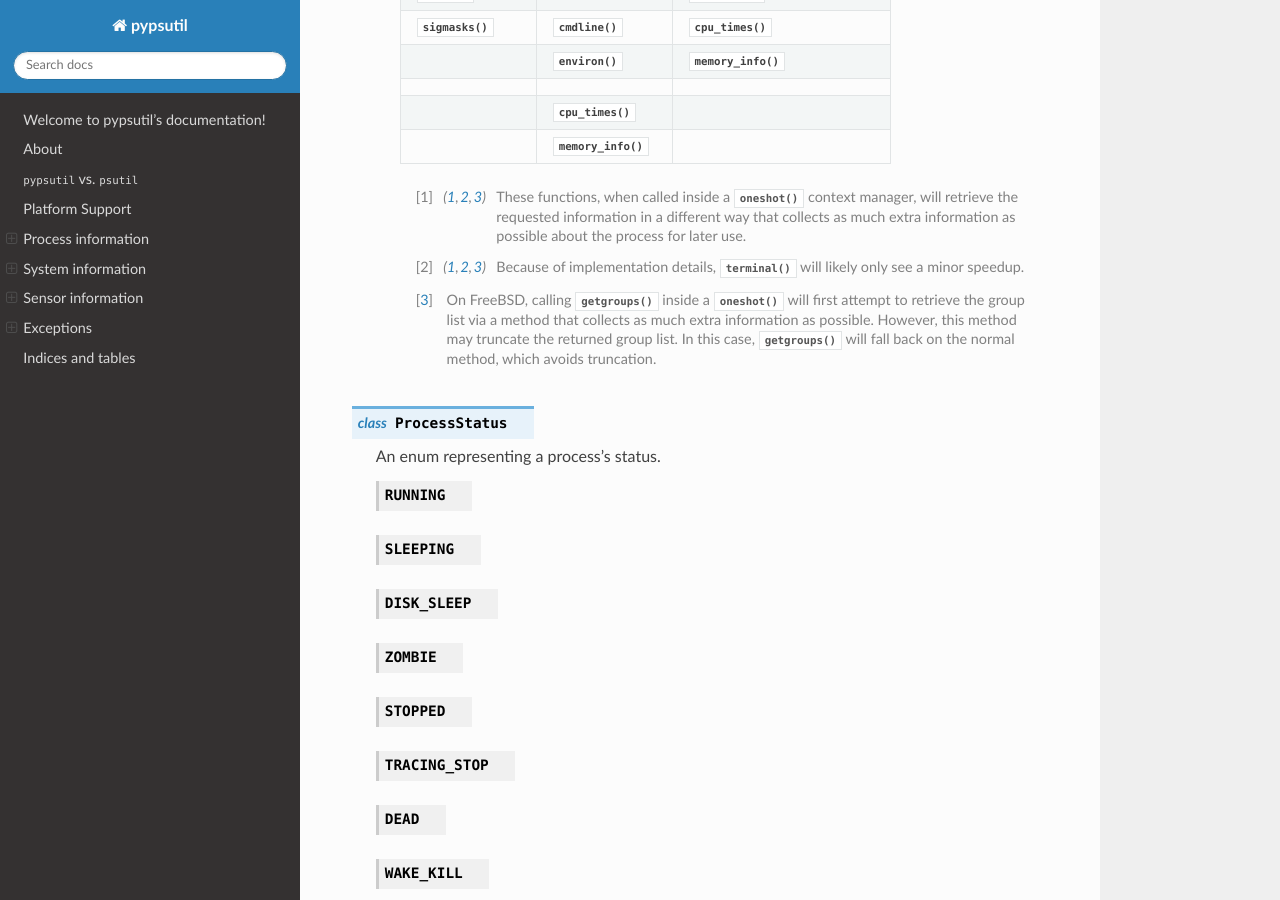
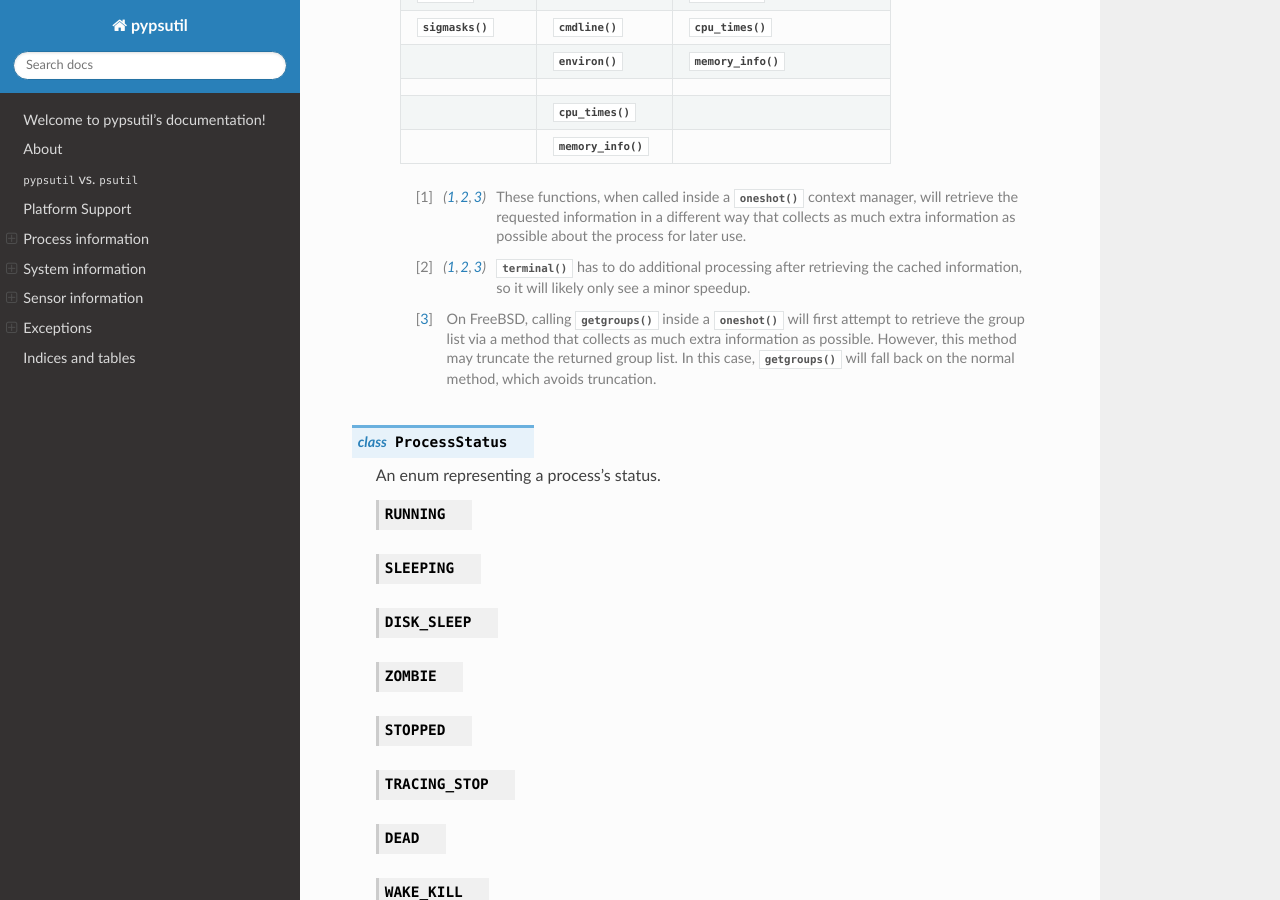
Before and after one commit to cptpcrd/pypsutil, a Sphinx documentation site: the page built from docs/index.rst, in a window 1280 px wide and 900 px high, scrolled down 12040 px. Built offline with Sphinx 7.4.7 and the Read the Docs theme 2.0.0, drawn with Linux system fonts in a browser that asks for light colours.

Commit message:
docs: Explain terminal() performance in a oneshot() better

```diff
--- a/docs/index.rst
+++ b/docs/index.rst
@@ -574,7 +574,8 @@ Process information
          requested information in a different way that collects as much extra information as possible about
          the process for later use.
 
-      .. [2] Because of implementation details, :py:meth:`terminal()` will likely only see a minor speedup.
+      .. [2] :py:meth:`terminal()` has to do additional processing after retrieving the cached information, so it will
+         likely only see a minor speedup.
 
       .. [3] On FreeBSD, calling :py:meth:`getgroups()` inside a :py:meth:`oneshot()` will first attempt to retrieve
          the group list via a method that collects as much extra information as possible. However, this method may
```
